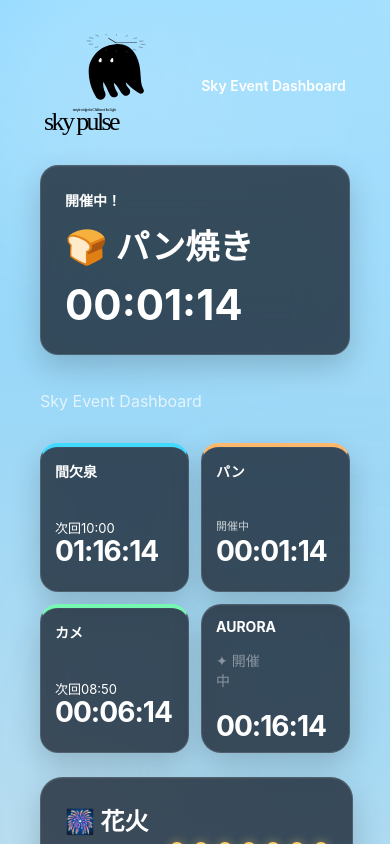
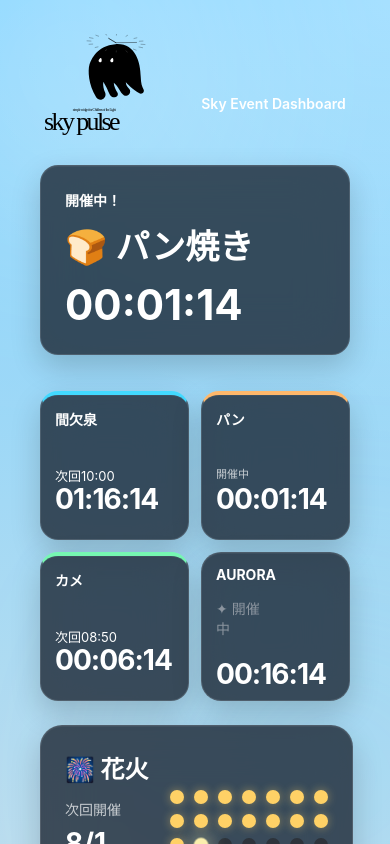
Before and after one commit to Studio-PulseHUB/Sky-Pulse-Day2, a React (Vite) app: page /#/ in a window 390 px wide. Shown: the top 844 px of the page. Built offline with nearby package versions, Linux system fonts and the light colour scheme.

Commit message:
PEでのロゴ配置を調整

```diff
--- a/src/styles/global.css
+++ b/src/styles/global.css
@@ -1407,6 +1407,18 @@ body:has(.home.time-deepNight) {
 }
 
 @media (max-width: 768px) {
+  .site-brand-text {
+    transform: translateY(18px);
+  }
+}
+
+@media (max-width: 768px) {
+  .subtitle {
+    display: none;
+  }
+}
+
+@media (max-width: 768px) {
   .site-brand {
     display: flex;
     align-items: center;
```
